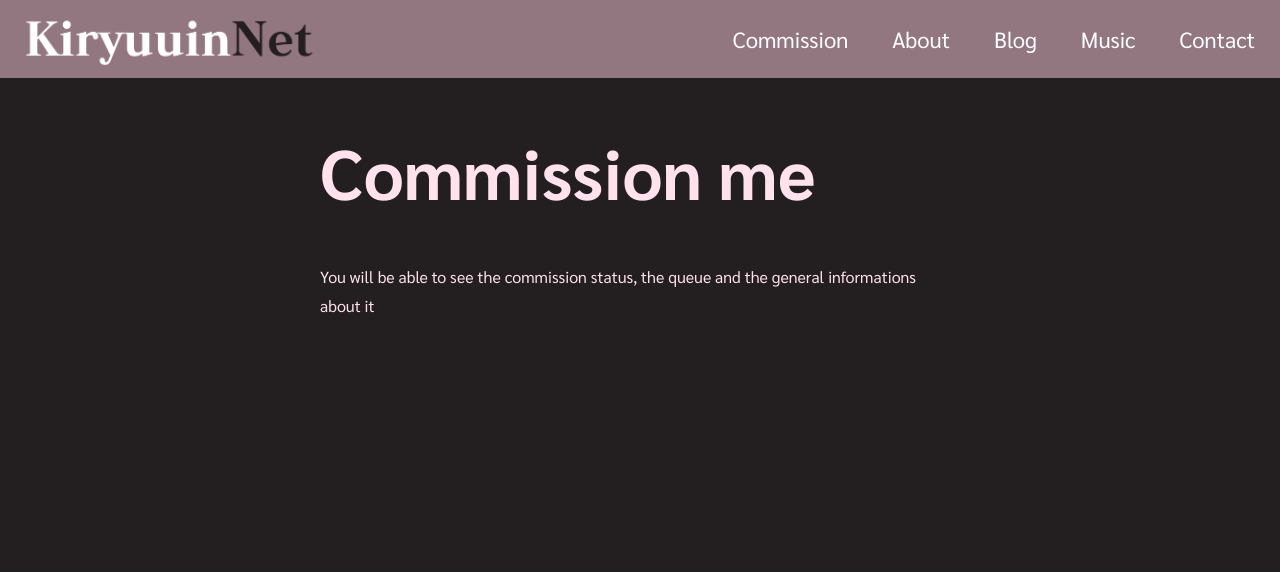
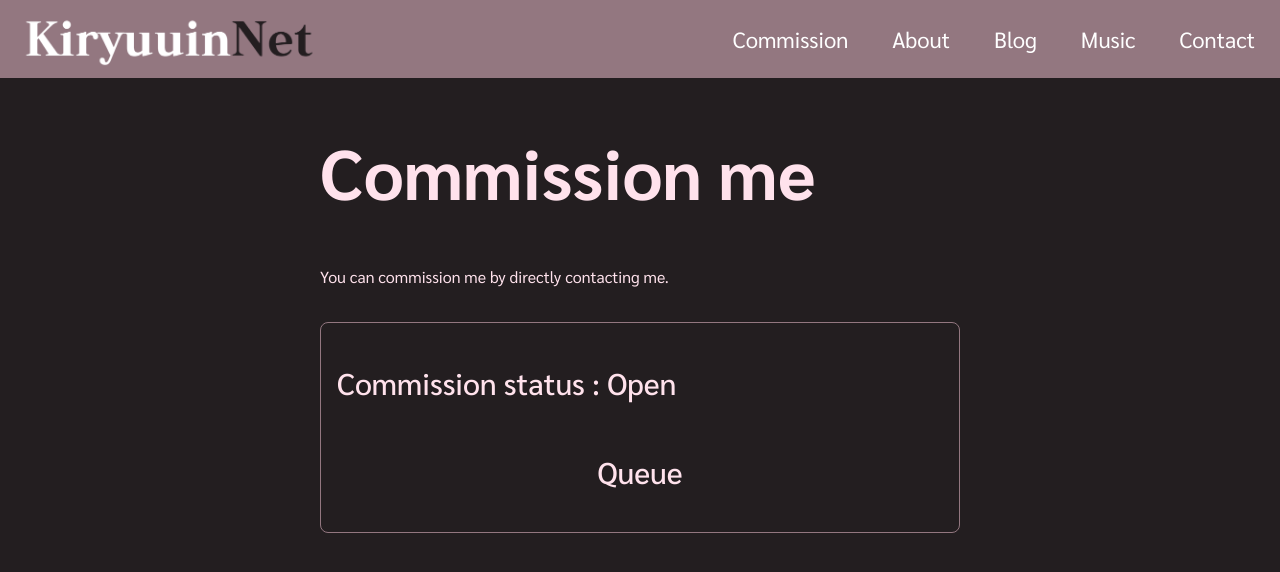
Before and after one commit to KiryuuinNFB/KiryuuinNet, a SvelteKit app in the folder Kiryuuinnet/front/Kiryuuinnet/: page /commission in a window 1280 px wide. Shown: the top 572 px of the page. Built offline with nearby package versions, Linux system fonts and the light colour scheme.

Commit message:
start designing commission mock up page

```diff
--- a/Kiryuuinnet/front/Kiryuuinnet/src/routes/(main)/+page.svelte
+++ b/Kiryuuinnet/front/Kiryuuinnet/src/routes/(main)/+page.svelte
@@ -9,7 +9,7 @@
     <div class="content">
         <h1 class="bigtopic">Welcome to my site</h1>
 		<div class="imagecontainer">
-				<img src="https://media.discordapp.net/attachments/645528014691631105/1379522998624850011/image.png?ex=68408c69&is=683f3ae9&hm=04f32d4edf4ec17fb5d91c9cb2265ff4ac7178f4d03baba3645c3567169de0a0&=&format=webp&quality=lossless" alt="Kiryuuin /NFB Production" class="image">
+				<img src="/assets/channel.png" alt="Kiryuuin /NFB Production" class="image">
 			</div>
 		<div class="walloftext">
 			<p>
--- a/Kiryuuinnet/front/Kiryuuinnet/src/routes/(main)/about/+page.svelte
+++ b/Kiryuuinnet/front/Kiryuuinnet/src/routes/(main)/about/+page.svelte
@@ -24,9 +24,9 @@
 		<h2 class="subtopic">About this site</h2>
 		<div class="walloftext">
 			<p>
-				This site is a place for me to write about myself and other blogs too.
+				This site is a place for me to write about myself and other blogs.
 				It's also for downloading and archiving my music and remixes. Where you can also download high quality instrumentals without joining my server.
-				My commission status and queue is also shown in this website.
+				My commission status and queue is also shown in this website. There are also contents that is not on my Youtube channel.
 			</p>
 		</div>
 		<h2 class="subtopic">Questions you might have about me</h2>
--- a/Kiryuuinnet/front/Kiryuuinnet/src/routes/(main)/commission/+page.svelte
+++ b/Kiryuuinnet/front/Kiryuuinnet/src/routes/(main)/commission/+page.svelte
@@ -1,4 +1,4 @@
-<script>
+<script lang="ts">
 	let sitetitle = "Commission | KiryuuinNet";
 	import Heading from "../../head.svelte"
 </script>
@@ -8,7 +8,19 @@
 <body>
 	<div class="content">
 		<h1 class="topic">Commission me</h1>
-        <p class="walloftext">You will be able to see the commission status, the queue and the general informations about it</p>
+        <p class="walloftext">You can commission me by <a href="/contact" class="walloftextlink">directly contacting me</a>.</p>
+	</div>
+	<div class="content">
+			<div class="cmsbox">
+				<h2 class="cmsstatus">Commission status : Open</h2>
+				<div class="imagecontainer">
+					<h2 class="cmsstatus">Queue</h2>
+				</div>
 
+
+			</div>
 	</div>
+
+
+
 </body>
--- a/Kiryuuinnet/front/Kiryuuinnet/static/themes/dark.css
+++ b/Kiryuuinnet/front/Kiryuuinnet/static/themes/dark.css
@@ -18,6 +18,9 @@ body {
     --secondary: #937780;
     --teritary: #a79095 ;
     --accent: #ffe2ec;
+    --cms-finished: #6ae97b;
+    --cms-doing: #e9d26a;
+    --cms-dibs: #6aa1e9;
 }
 
 :root::-webkit-scrollbar {
@@ -145,3 +148,15 @@ body {
     height: 100px;
     width: 100px
 }
+
+.cmsbox {
+    padding: 16px;
+    background-color: var(--main);
+    border: 1px solid var(--secondary);
+    border-radius: 8px;
+}
+
+.cmsstatus {
+    font-size: 30px;
+    font-weight: 500;
+}
```
Also changed, not shown: Kiryuuinnet/front/Kiryuuinnet/src/routes/(main)/music/+page.svelte (+12 -1 lines), Kiryuuinnet/front/Kiryuuinnet/static/assets/channel.png (added).
